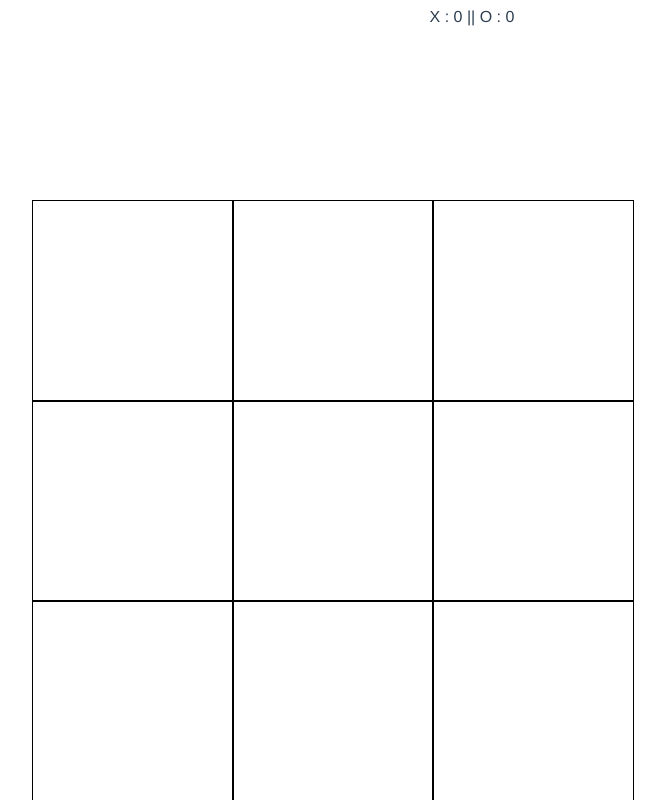
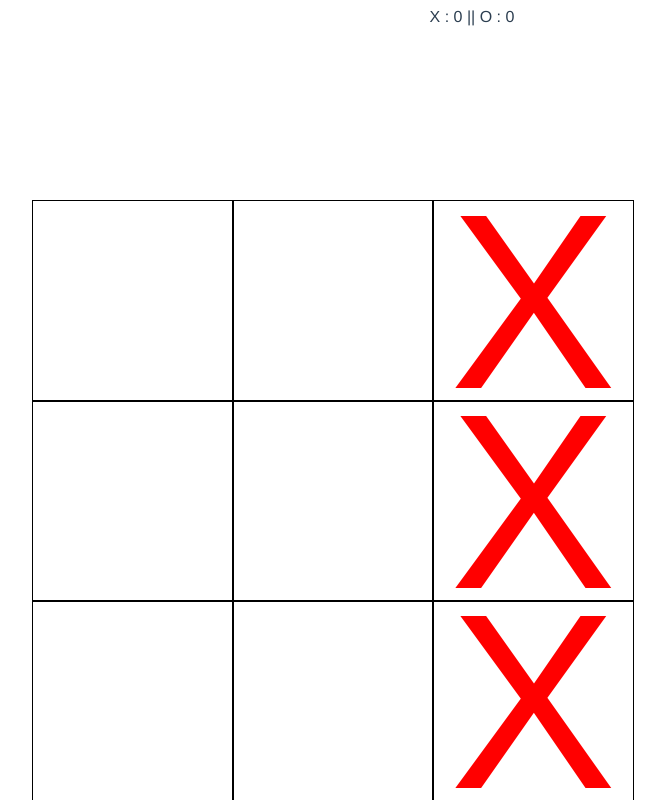
Before and after one commit to proman24/Tic-tac-toe-Vuex, a Vue app: page /game in a window 1280 px wide. Shown: the whole page, without its empty margins (168-833 px from the left). Built offline with nearby package versions, Linux system fonts and the light colour scheme.

Commit message:
success putting winning line

```diff
--- a/src/components/Board.vue
+++ b/src/components/Board.vue
@@ -3,7 +3,11 @@
       <!-- <cell :player="player" @click.native="checkPlayer" :top="2" :left="2" /> -->
       <div v-for="row in 3" :key="row">
           <div v-for="col in 3" :key="col" >
-               <cell :player="board[row-1][col-1]" @click.native="checkPlayer(row,col)" :top="row" :left="col" />
+               <cell :player="board[row-1][col-1]" @click.native="checkPlayer(row,col)" :top="row" :left="col">
+                <template v-if="col==3">
+                    X
+                </template>
+                </cell>
             </div>
         </div>
   </div>
--- a/src/components/Cell.vue
+++ b/src/components/Cell.vue
@@ -1,6 +1,7 @@
 <template>
   <div id="cell" refs="cell" :class="cellClass" :style="{top:computedTop, left:computedLeft}">
     <span id="text">{{ this.player ? this.player : ""}}</span>
+    <span id="finish"><slot></slot></span>
   </div>
 </template>
 
@@ -59,4 +60,14 @@ export default {
     transform: translate(-50%,-50%);
     user-select: none;
 }
+#finish{
+    font-size: 250px;
+    top:50%;
+    left:50%;
+    position: absolute;
+    transform: translate(-50%,-50%);
+    user-select: none;
+    color:red;
+    overflow: hidden;
+}
 </style>
```
